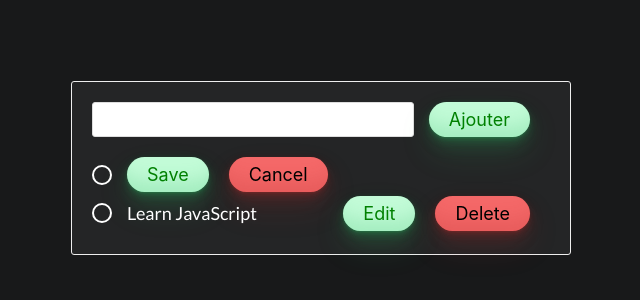
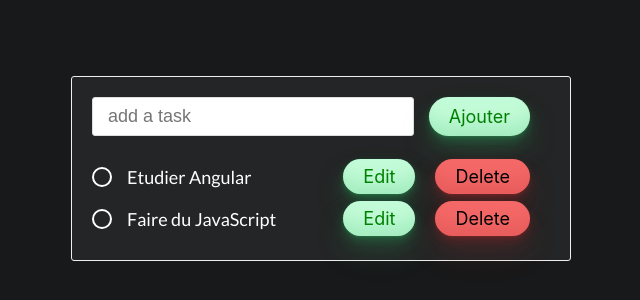
Before and after one commit to Felipebarcon/angular-todo-list, an Angular app: page / in a window 1280 px wide. Shown: the part 232-532 px from the top of the page, without its empty margins (319-959 px from the left). Built offline with nearby package versions, Linux system fonts and the light colour scheme.

Commit message:
starting todo list logic implementing displaying items and add items

```diff
--- /dev/null
+++ b/src/app/item.ts
@@ -0,0 +1,4 @@
+export interface Item {
+  text: string;
+  done: boolean;
+}
--- a/src/app/todo-list/todo-list.component.css
+++ b/src/app/todo-list/todo-list.component.css
@@ -85,6 +85,7 @@ input {
   outline: 0;
   border: 1px solid #ddd;
   border-radius: 3px;
+  font-size: 1.8rem;
 }
 
 ul {
--- a/src/app/todo-list/todo-list.component.html
+++ b/src/app/todo-list/todo-list.component.html
@@ -1,17 +1,13 @@
 <div class="container">
   <form class="todo--form">
-    <input class="todo--input" type="text">
-    <button class="btn btn-primary">Ajouter</button>
+    <input class="todo--input" type="text" #newItem placeholder="add a task"
+           (keyup.enter)="addItem(newItem.value); newItem.value = ''">
+    <button class="btn btn-primary" (click)="addItem(newItem.value)">Ajouter</button>
   </form>
   <ul>
-    <li>
-      <span type="text" class="todo"></span>
-      <button class="btn btn-save">Save</button>
-      <button class="btn btn-danger">Cancel</button>
-    </li>
-    <li>
+    <li *ngFor="let item of getItems()">
       <span class="todo"></span>
-      <p class="todo-text">Learn JavaScript</p>
+      <p class="todo-text">{{ item.text}}</p>
       <button class="btn">Edit</button>
       <button class="btn btn-danger">Delete</button>
     </li>
--- a/src/app/todo-list/todo-list.component.ts
+++ b/src/app/todo-list/todo-list.component.ts
@@ -1,4 +1,5 @@
 import { Component, OnInit } from '@angular/core';
+import { Item } from '../item';
 
 @Component({
   selector: 'app-todo-list',
@@ -6,20 +7,34 @@ import { Component, OnInit } from '@angular/core';
   styleUrls: ['./todo-list.component.css'],
 })
 export class TodoListComponent implements OnInit {
-  private todos: object[] = [
+  filter: 'all' | 'active' | 'done' = 'all';
+  public allItems: Item[] = [
     {
-      text: 'Je suis une todo',
+      text: 'Etudier Angular',
       done: false,
-      editMode: true,
     },
     {
       text: 'Faire du JavaScript',
-      done: true,
-      editMode: false,
+      done: false,
     },
   ];
-
   constructor() {}
 
   ngOnInit(): void {}
+
+  getItems(): Item[] {
+    if (this.filter === 'all') {
+      return this.allItems;
+    }
+    return this.allItems.filter((item) =>
+      this.filter === 'done' ? item.done : !item.done
+    );
+  }
+
+  addItem(text: string) {
+    this.allItems.unshift({
+      text,
+      done: false,
+    });
+  }
 }
```
